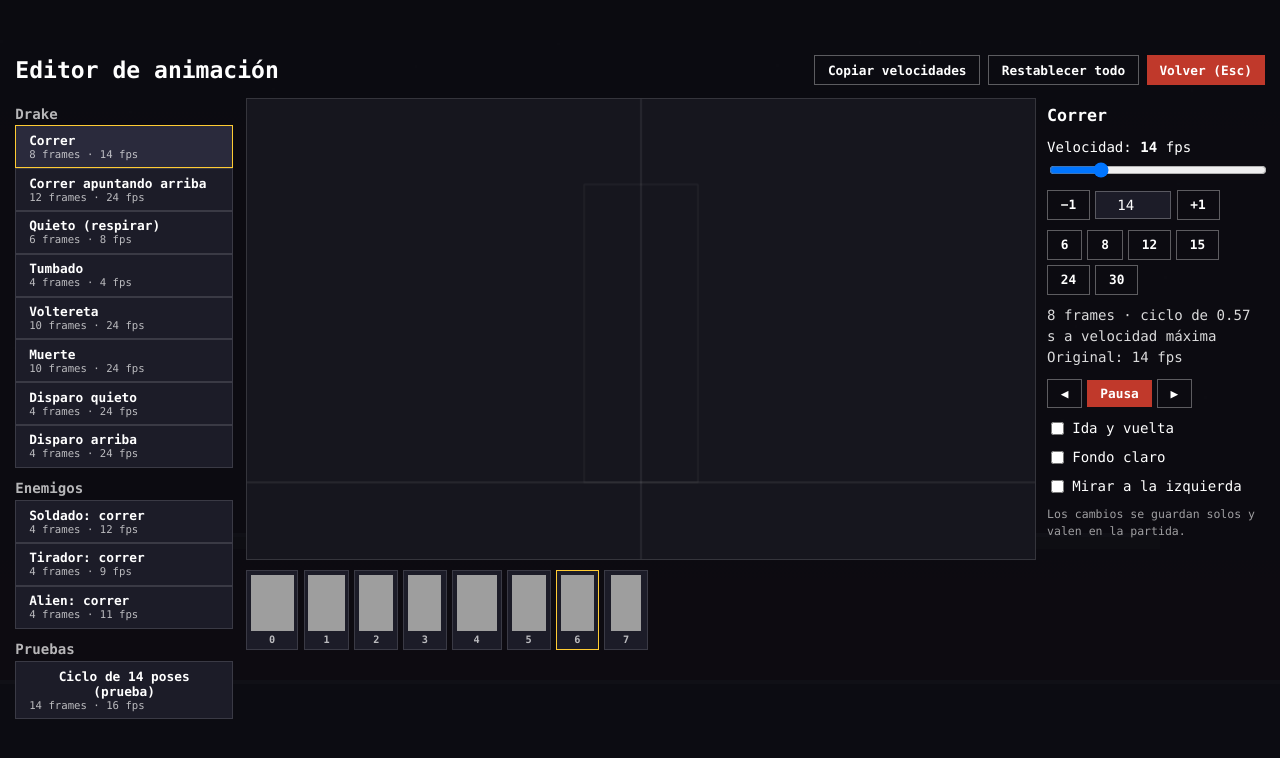
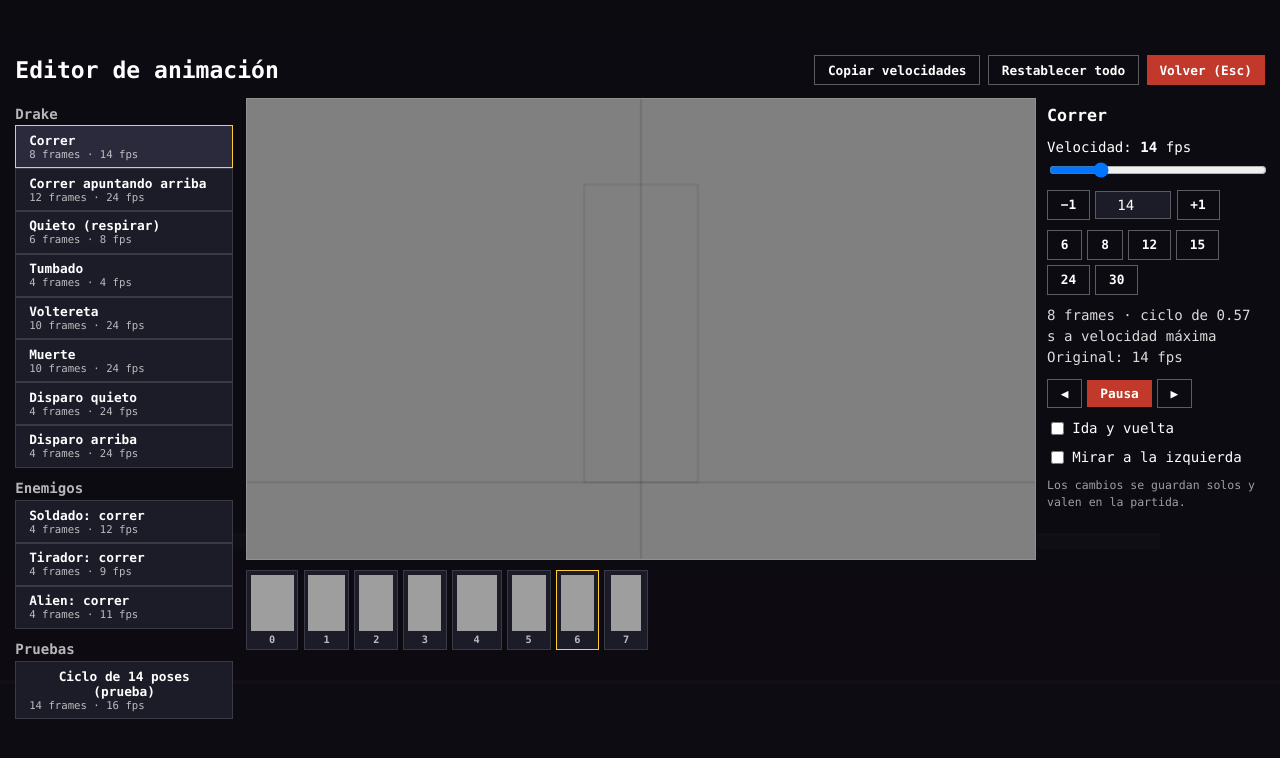
Before and after one commit to adelayglesiafleitas/supervivencia, a React (Vite) app: page / in a window 1280 px wide. Both pictures are taken after a click on the button "Editor de animación (3)". Shown: the top 758 px of the page. Built offline with nearby package versions, Linux system fonts and the light colour scheme; grey boxes are pictures that could not be loaded.

Commit message:
Editor: fondo gris en la vista previa

```diff
--- a/src/styles.css
+++ b/src/styles.css
@@ -152,7 +152,7 @@ body,
 .ed-item.on { border-color: #ffcc33 !important; background: #2a2a3c !important; }
 .ed-item small { opacity: 0.7; font-weight: normal; }
 .ed-main { display: flex; flex-direction: column; gap: 0.8cqw; min-width: 0; }
-.ed-canvas { width: 100%; background: #16161e; border: 1px solid #ffffff22; image-rendering: auto; }
+.ed-canvas { width: 100%; background: #808080; border: 1px solid #ffffff22; image-rendering: auto; }
 .ed-strip { display: flex; gap: 0.4cqw; flex-wrap: wrap; }
 .ed-thumb { display: flex !important; flex-direction: column; align-items: center; justify-content: flex-end; gap: 2px; padding: 0.3cqw !important; background: #1c1c28 !important; border: 1px solid #ffffff22 !important; min-width: 3.4cqw; }
 .ed-thumb.on { border-color: #ffcc33 !important; }
--- a/src/ui/AnimEditor.jsx
+++ b/src/ui/AnimEditor.jsx
@@ -12,7 +12,6 @@ export default function AnimEditor({ assets, onClose }) {
   const [frame, setFrame] = useState(0);
   const [mirror, setMirror] = useState(false);
   const [pingpong, setPingpong] = useState(false);
-  const [light, setLight] = useState(false);
   const [, bump] = useState(0);
   const [msg, setMsg] = useState('');
   const canvasRef = useRef(null);
@@ -69,17 +68,17 @@ export default function AnimEditor({ assets, onClose }) {
     const ctx = cv.getContext('2d');
     const sheet = assets.sheet(anim.sheet);
     ctx.clearRect(0, 0, cv.width, cv.height);
-    ctx.fillStyle = light ? '#d8dce6' : '#16161e';
+    ctx.fillStyle = '#808080';
     ctx.fillRect(0, 0, cv.width, cv.height);
     const gx = cv.width / 2;
     const gy = cv.height - 70;
-    ctx.strokeStyle = light ? '#00000033' : '#ffffff22';
+    ctx.strokeStyle = '#00000033';
     ctx.beginPath();
     ctx.moveTo(0, gy); ctx.lineTo(cv.width, gy);
     ctx.moveTo(gx, 0); ctx.lineTo(gx, cv.height);
     ctx.stroke();
     // altura de referencia de Drake de pie (70 unidades)
-    ctx.strokeStyle = '#ffffff12';
+    ctx.strokeStyle = '#00000022';
     ctx.strokeRect(gx - 13 * ZOOM, gy - 68 * ZOOM, 26 * ZOOM, 68 * ZOOM);
     const f = sheet?.frames[anim.frames[Math.min(frame, anim.frames.length - 1)]];
     if (!f) return;
@@ -97,7 +96,7 @@ export default function AnimEditor({ assets, onClose }) {
       ctx.drawImage(sheet.image, f.x, f.y, f.w, f.h, -f.ax * S, -f.h * S, f.w * S, f.h * S);
     }
     ctx.restore();
-  }, [assets, anim, frame, mirror, light]);
+  }, [assets, anim, frame, mirror]);
 
   const groups = [...new Set(ANIM_LIST.map((a) => a.group))];
   const sheet = assets.sheet(anim.sheet);
@@ -181,7 +180,6 @@ export default function AnimEditor({ assets, onClose }) {
             <button className="secondary" onClick={() => { setPlaying(false); setFrame((frame + 1) % n); }}>▶</button>
           </div>
           <label className="ed-check"><input type="checkbox" checked={pingpong} onChange={(e) => setPingpong(e.target.checked)} /> Ida y vuelta</label>
-          <label className="ed-check"><input type="checkbox" checked={light} onChange={(e) => setLight(e.target.checked)} /> Fondo claro</label>
           <label className="ed-check"><input type="checkbox" checked={mirror} onChange={(e) => setMirror(e.target.checked)} /> Mirar a la izquierda</label>
           <p className="ed-info small">Los cambios se guardan solos y valen en la partida.</p>
         </div>
```
